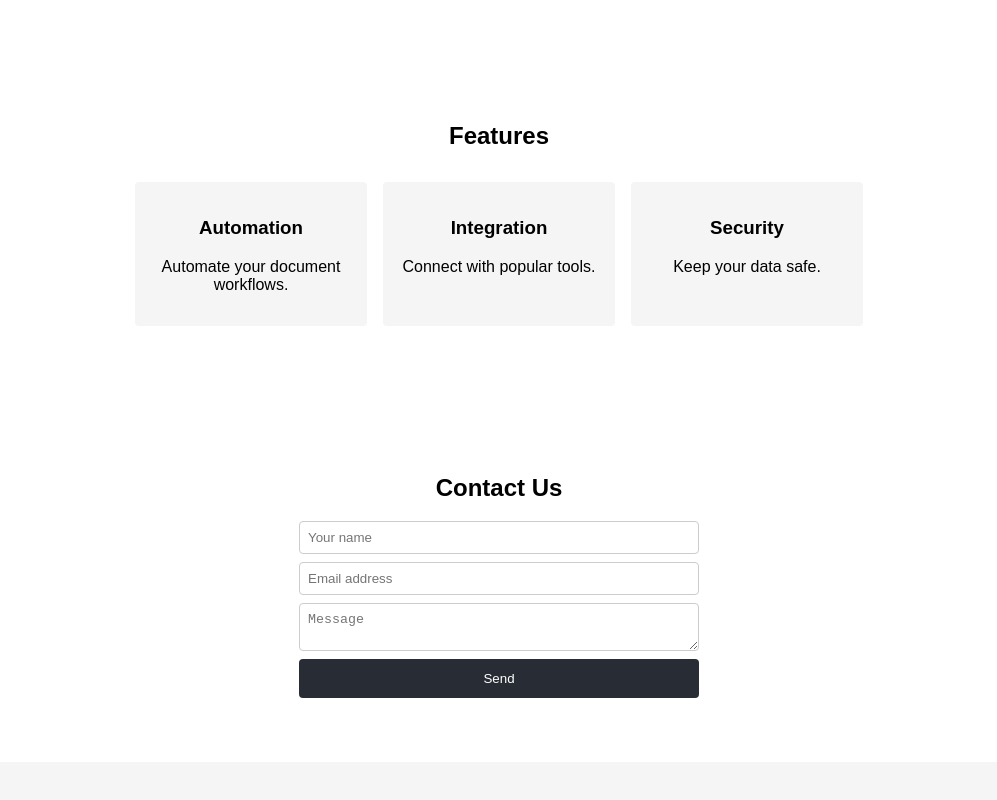
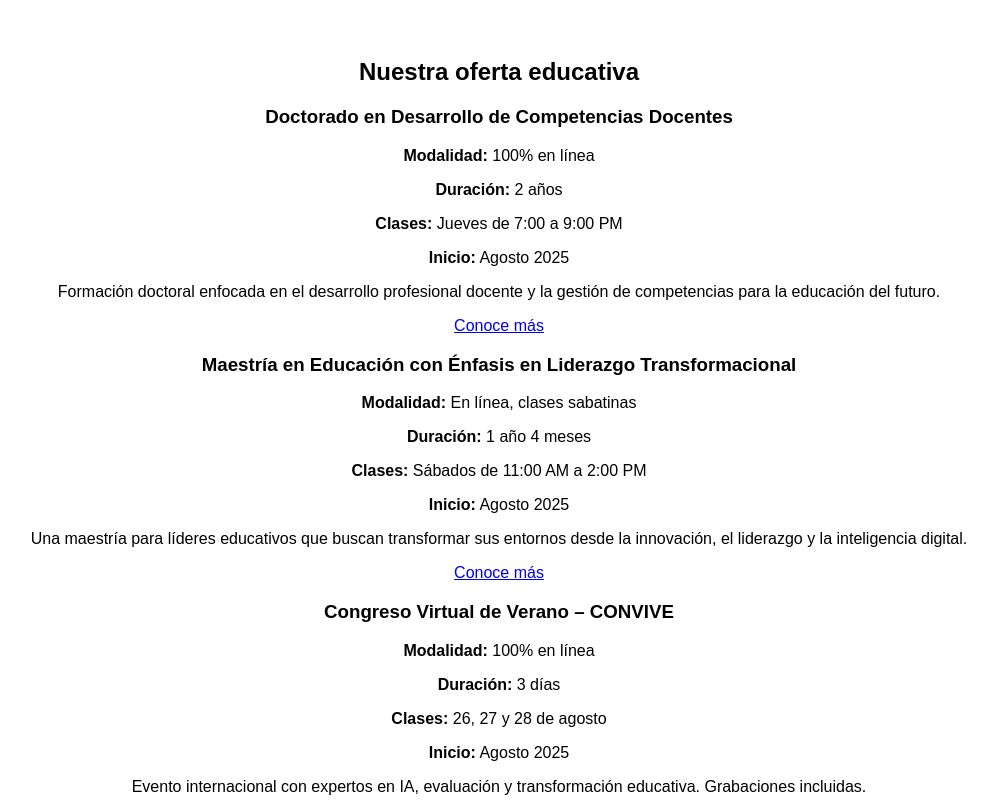
Before and after one commit to czrvelasquez/landingPageDodi, a React (Create React App) app in the folder landingdodi/: page / in a window 1280 px wide. Shown: the part 580-1380 px from the top of the page, without its empty margins (141-1138 px from the left). Built offline with nearby package versions, Linux system fonts and the light colour scheme.

Commit message:
Add static program data and program card component

```diff
--- a/landingdodi/src/components/OfertaEducativa.jsx
+++ b/landingdodi/src/components/OfertaEducativa.jsx
@@ -1,22 +1,17 @@
 import React from 'react';
+import programas from '../data/programas';
+import ProgramaCard from './ProgramaCard';
 
 function OfertaEducativa() {
+  const programasActivos = programas.filter(p => p.estado === 'activo');
+
   return (
-    <section id="features" className="features">
-      <h2>Features</h2>
-      <div className="feature-grid">
-        <div className="feature-item">
-          <h3>Automation</h3>
-          <p>Automate your document workflows.</p>
-        </div>
-        <div className="feature-item">
-          <h3>Integration</h3>
-          <p>Connect with popular tools.</p>
-        </div>
-        <div className="feature-item">
-          <h3>Security</h3>
-          <p>Keep your data safe.</p>
-        </div>
+    <section id="oferta" className="oferta-educativa">
+      <h2>Nuestra oferta educativa</h2>
+      <div className="programas-grid">
+        {programasActivos.map(programa => (
+          <ProgramaCard key={programa.id} {...programa} />
+        ))}
       </div>
     </section>
   );
--- /dev/null
+++ b/landingdodi/src/components/ProgramaCard.jsx
@@ -0,0 +1,17 @@
+import React from 'react';
+
+function ProgramaCard({ nombre, modalidad, duracion, clases, inicio, descripcion, urlMasInfo }) {
+  return (
+    <div className="program-card">
+      <h3>{nombre}</h3>
+      <p><strong>Modalidad:</strong> {modalidad}</p>
+      <p><strong>Duración:</strong> {duracion}</p>
+      <p><strong>Clases:</strong> {clases}</p>
+      <p><strong>Inicio:</strong> {inicio}</p>
+      <p>{descripcion}</p>
+      <a href={urlMasInfo}>Conoce más</a>
+    </div>
+  );
+}
+
+export default ProgramaCard;
--- /dev/null
+++ b/landingdodi/src/data/programas.js
@@ -0,0 +1,42 @@
+const programas = [
+  {
+    id: 'ddce',
+    nombre: 'Doctorado en Desarrollo de Competencias Docentes',
+    siglas: 'DDCE',
+    duracion: '2 años',
+    modalidad: '100% en línea',
+    clases: 'Jueves de 7:00 a 9:00 PM',
+    inicio: 'Agosto 2025',
+    estado: 'activo',
+    descripcion: 'Formación doctoral enfocada en el desarrollo profesional docente y la gestión de competencias para la educación del futuro.',
+    urlMasInfo: '/programas/ddce',
+    destacado: true,
+  },
+  {
+    id: 'melt',
+    nombre: 'Maestría en Educación con Énfasis en Liderazgo Transformacional',
+    siglas: 'MELT',
+    duracion: '1 año 4 meses',
+    modalidad: 'En línea, clases sabatinas',
+    clases: 'Sábados de 11:00 AM a 2:00 PM',
+    inicio: 'Agosto 2025',
+    estado: 'activo',
+    descripcion: 'Una maestría para líderes educativos que buscan transformar sus entornos desde la innovación, el liderazgo y la inteligencia digital.',
+    urlMasInfo: '/programas/melt',
+    destacado: true,
+  },
+  {
+    id: 'convive',
+    nombre: 'Congreso Virtual de Verano – CONVIVE',
+    duracion: '3 días',
+    modalidad: '100% en línea',
+    clases: '26, 27 y 28 de agosto',
+    inicio: 'Agosto 2025',
+    estado: 'activo',
+    descripcion: 'Evento internacional con expertos en IA, evaluación y transformación educativa. Grabaciones incluidas.',
+    urlMasInfo: '/eventos/convive',
+    destacado: false,
+  },
+];
+
+export default programas;
```
